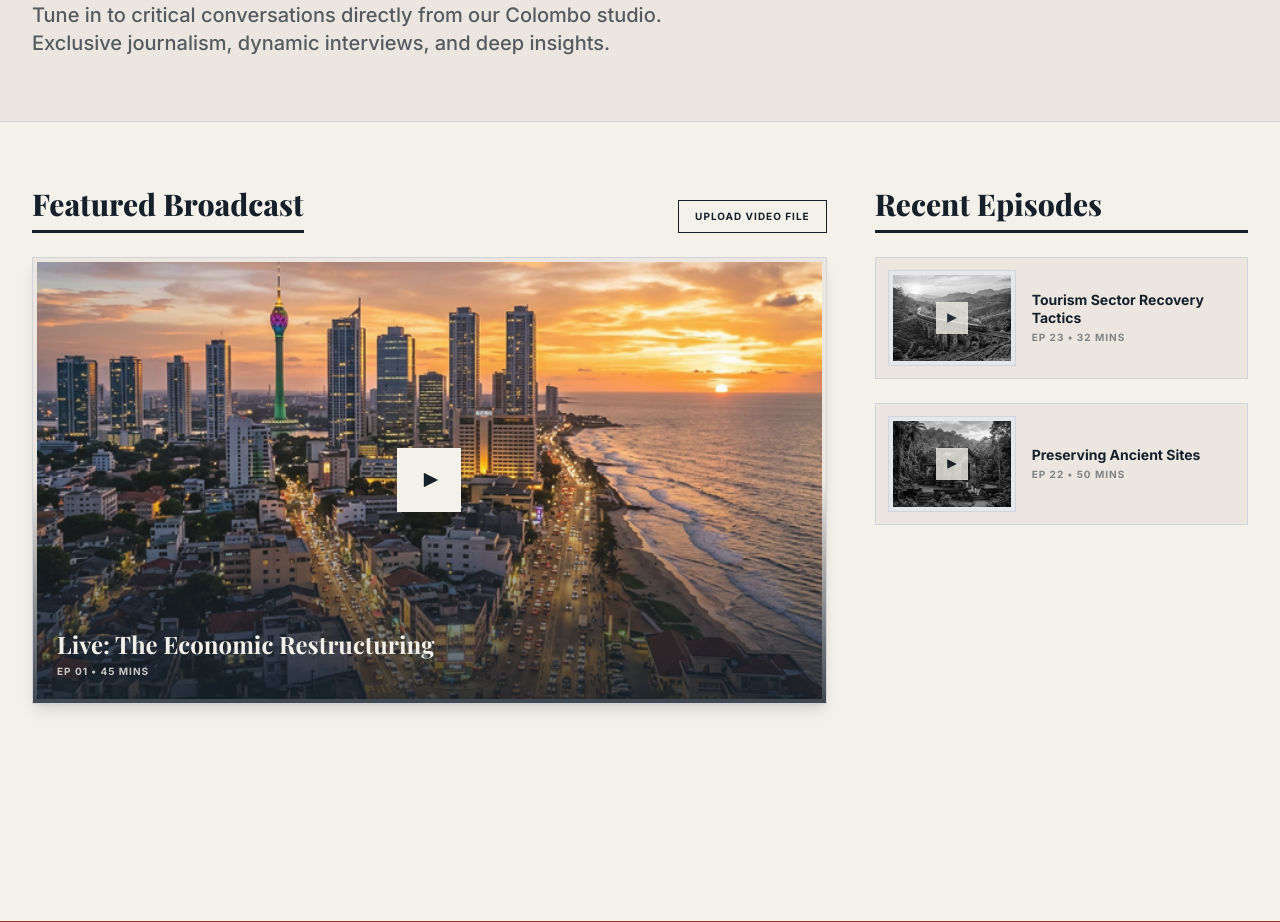
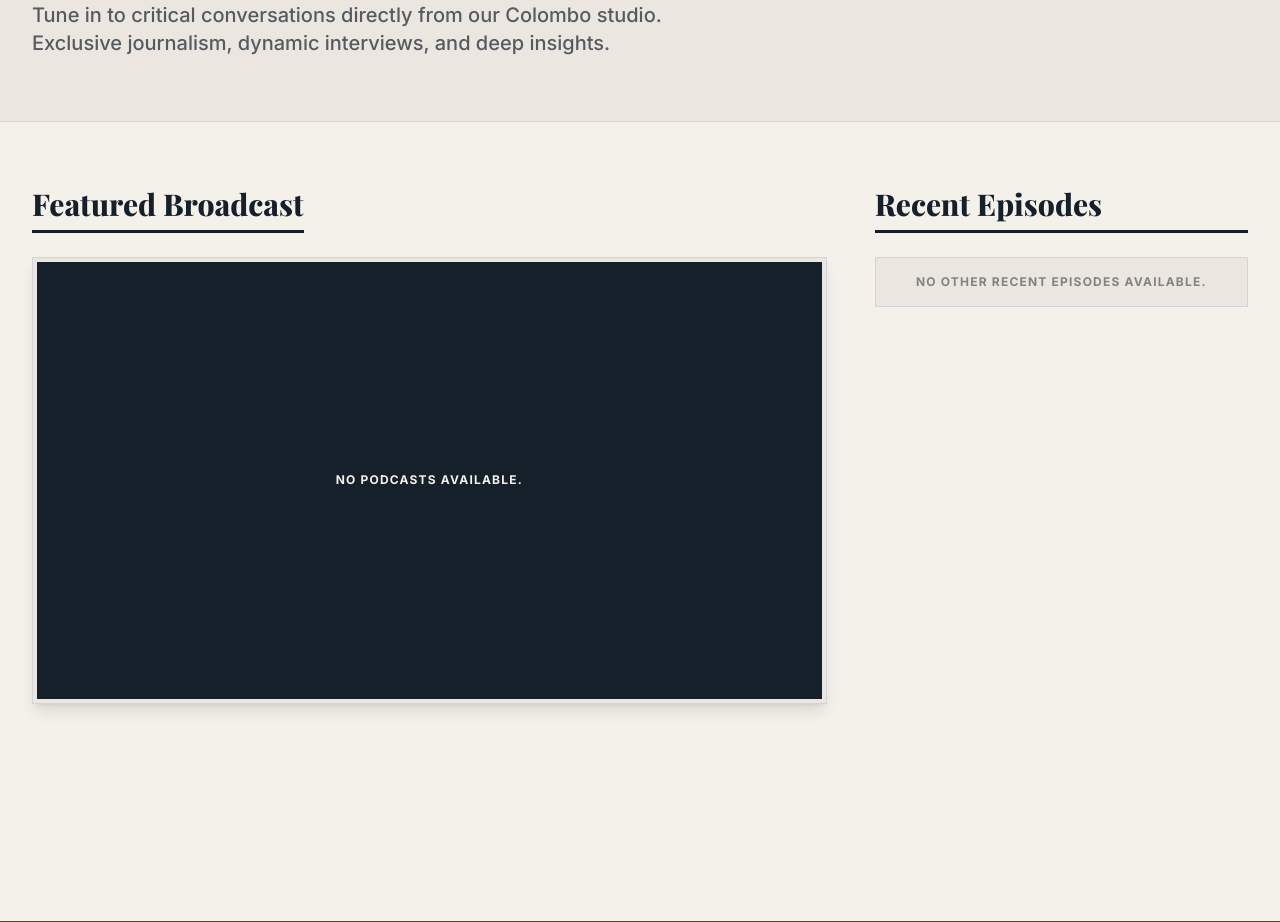
Before and after one commit to hansirghe-rgb/TOUCH_MAGAZINE_2.0, a PHP site: page /podcasts.php in a window 1280 px wide. Shown: the part 272-1194 px from the top of the page. Run offline with PHP 8.4, Linux system fonts and the light colour scheme; tables that the repository leaves empty hold one stand-in row (values such as "Sample post"); some libraries are stand-ins or nearby versions; some web fonts are replaced.

Commit message:
Add files via upload

```diff
--- a/podcasts.php
+++ b/podcasts.php
@@ -1,3 +1,19 @@
+<?php
+require_once 'config/database.php';
+
+$stmt = $pdo->query("SELECT * FROM podcasts WHERE status = 'published' ORDER BY id DESC");
+$podcasts = $stmt->fetchAll();
+
+$current_podcast = count($podcasts) > 0 ? $podcasts[0] : null;
+if (isset($_GET['id'])) {
+    foreach($podcasts as $p) {
+        if ($p['id'] == $_GET['id']) {
+            $current_podcast = $p;
+            break;
+        }
+    }
+}
+?>
 <!DOCTYPE html>
 <html lang="en" class="scroll-smooth">
 <head>
@@ -56,30 +72,28 @@
                 <div class="lg:col-span-8 fade-up">
                     <div class="flex justify-between items-end mb-6">
                         <h2 class="font-serif text-3xl font-black text-navy border-b-[3px] border-navy pb-2">Featured Broadcast</h2>
-                        <label for="podcast-upload" class="cursor-pointer border border-navy text-navy px-4 py-2 text-[10px] font-bold uppercase tracking-widest hover:bg-navy hover:text-paper transition-colors">
-                            Upload Video File
-                        </label>
-                        <input type="file" id="podcast-upload" accept="video/*,image/*" class="hidden">
                     </div>
 
                     <div class="w-full aspect-video bg-light relative border border-gray-300 overflow-hidden shadow-lg flex items-center justify-center p-1">
-                        <!-- Actual Video Player hidden by default until upload -->
-                        <video id="main-podcast-video" class="w-full h-full object-cover hidden" controls></video>
+                        <?php if ($current_podcast): ?>
+                            <?php
+                                $vid_url = $current_podcast['video_url'];
+                                if (strpos($vid_url, 'youtube.com') !== false || strpos($vid_url, 'vimeo.com') !== false || strpos($vid_url, 'youtu.be') !== false):
+                            ?>
+                                <iframe src="<?= htmlspecialchars($vid_url) ?>" class="w-full h-full border-0 pointer-events-auto z-10 relative" allow="accelerometer; autoplay; clipboard-write; encrypted-media; gyroscope; picture-in-picture" allowfullscreen></iframe>
+                            <?php else: ?>
+                                <video controls class="w-full h-full pointer-events-auto object-cover z-10 relative" poster="<?= htmlspecialchars($current_podcast['thumbnail_path'] ?: 'images/politics.png') ?>">
+                                    <source src="<?= htmlspecialchars($vid_url) ?>" type="video/mp4">
+                                </video>
+                            <?php endif; ?>
 
-                        <!-- Thumbnail state -->
-                        <img id="main-podcast-thumb" src="images/politics.png" alt="Broadcast Thumbnail" class="w-full h-full object-cover opacity-90 transition-opacity">
-                        <div class="absolute inset-0 bg-gradient-to-t from-navy/80 via-transparent to-transparent pointer-events-none"></div>
-
-                        <!-- Play Overlay Icon -->
-                        <div id="podcast-play-btn" class="absolute z-20 w-16 h-16 bg-paper shadow-xl flex items-center justify-center cursor-pointer hover:scale-110 transition-transform text-navy">
-                            <svg class="w-6 h-6 ml-1" fill="currentColor" viewBox="0 0 20 20"><path d="M4 4l12 6-12 6z"></path></svg>
-                        </div>
-
-                        <!-- Info tag -->
-                        <div class="absolute bottom-6 left-6 z-10 pointer-events-none text-paper">
-                            <h3 class="font-serif text-2xl font-bold mb-1">Live: The Economic Restructuring</h3>
-                            <p class="text-[10px] font-bold tracking-widest uppercase opacity-80">Ep 01 &bull; 45 Mins</p>
-                        </div>
+                            <div class="absolute bottom-6 left-6 z-20 pointer-events-none text-paper drop-shadow-lg p-2 bg-navy/50 backdrop-blur-sm">
+                                <h3 class="font-serif text-2xl font-bold mb-1"><?= htmlspecialchars($current_podcast['title']) ?></h3>
+                                <p class="text-[10px] font-bold tracking-widest uppercase opacity-80"><?= htmlspecialchars($current_podcast['duration'] ?: '00:00') ?></p>
+                            </div>
+                        <?php else: ?>
+                            <div class="w-full h-full bg-navy flex items-center justify-center text-paper font-bold uppercase tracking-widest text-xs z-10 relative">No podcasts available.</div>
+                        <?php endif; ?>
                     </div>
                 </div>
 
@@ -87,35 +101,24 @@
                 <div class="lg:col-span-4 fade-up">
                     <h2 class="font-serif text-3xl font-black text-navy mb-6 border-b-[3px] border-navy pb-2">Recent Episodes</h2>
                     <div class="flex flex-col gap-6">
-
-                        <!-- Card 1 -->
-                        <div class="flex gap-4 border border-gray-300 bg-light p-3 hover:shadow-md transition-shadow group cursor-pointer">
-                            <div class="w-32 h-24 flex-shrink-0 bg-gray-200 relative border border-gray-300 p-1">
-                                <img src="images/travel.png" class="w-full h-full object-cover grayscale group-hover:grayscale-0 transition-all">
+                        <?php foreach($podcasts as $p): if($current_podcast && $p['id'] == $current_podcast['id']) continue; ?>
+                        <!-- Card -->
+                        <div class="flex gap-4 border border-gray-300 bg-light p-3 hover:shadow-md transition-shadow group cursor-pointer" onclick="window.location.href='podcasts.php?id=<?= $p['id'] ?>'">
+                            <div class="w-32 h-24 flex-shrink-0 bg-navy relative border border-gray-300 p-1">
+                                <img src="<?= htmlspecialchars($p['thumbnail_path'] ?: 'images/politics.png') ?>" class="w-full h-full object-cover grayscale group-hover:grayscale-0 transition-all">
                                 <div class="absolute inset-0 flex items-center justify-center">
                                     <div class="bg-paper p-2 text-navy opacity-80 group-hover:opacity-100 transition-opacity"><svg class="w-4 h-4" fill="currentColor" viewBox="0 0 20 20"><path d="M4 4l12 6-12 6z"></path></svg></div>
                                 </div>
                             </div>
                             <div class="flex flex-col justify-center">
-                                <h4 class="font-bold text-sm text-navy mb-1 leading-tight group-hover:text-red transition-colors">Tourism Sector Recovery Tactics</h4>
-                                <p class="text-[10px] font-bold text-navy/50 uppercase tracking-widest">Ep 23 &bull; 32 Mins</p>
+                                <h4 class="font-bold text-sm text-navy mb-1 leading-tight group-hover:text-red transition-colors"><?= htmlspecialchars($p['title']) ?></h4>
+                                <p class="text-[10px] font-bold text-navy/50 uppercase tracking-widest"><?= htmlspecialchars($p['duration'] ?: '00:00') ?></p>
                             </div>
                         </div>
-
-                        <!-- Card 2 -->
-                        <div class="flex gap-4 border border-gray-300 bg-light p-3 hover:shadow-md transition-shadow group cursor-pointer">
-                            <div class="w-32 h-24 flex-shrink-0 bg-gray-200 relative border border-gray-300 p-1">
-                                <img src="images/culture.png" class="w-full h-full object-cover grayscale group-hover:grayscale-0 transition-all">
-                                <div class="absolute inset-0 flex items-center justify-center">
-                                    <div class="bg-paper p-2 text-navy opacity-80 group-hover:opacity-100 transition-opacity"><svg class="w-4 h-4" fill="currentColor" viewBox="0 0 20 20"><path d="M4 4l12 6-12 6z"></path></svg></div>
-                                </div>
-                            </div>
-                            <div class="flex flex-col justify-center">
-                                <h4 class="font-bold text-sm text-navy mb-1 leading-tight group-hover:text-red transition-colors">Preserving Ancient Sites</h4>
-                                <p class="text-[10px] font-bold text-navy/50 uppercase tracking-widest">Ep 22 &bull; 50 Mins</p>
-                            </div>
-                        </div>
-
+                        <?php endforeach; ?>
+                        <?php if (count($podcasts) <= 1): ?>
+                            <div class="text-xs font-bold uppercase tracking-widest text-navy/50 p-4 text-center border border-gray-300 bg-light">No other recent episodes available.</div>
+                        <?php endif; ?>
                     </div>
                 </div>
             </div>
```
Also changed, not shown: index.php (+55 -69 lines), images/3a138fdffa168183c3529acdc05b65e0.jpg (added), images/90fb2b8c86a1a8ed4e5116d1afa4c0f0.jpg (added), images/93e45119e50c97318e100d9517b3c1c9.jpg (added), images/WhatsApp Image 2026-03-20 at 11.01.17 AM.jpeg (added), images/WhatsApp Image 2026-03-20 at 11.17.40 AM.jpeg (added), images/WhatsApp Image 2026-03-20 at 11.19.26 AM.jpeg (added), 2 other files.
